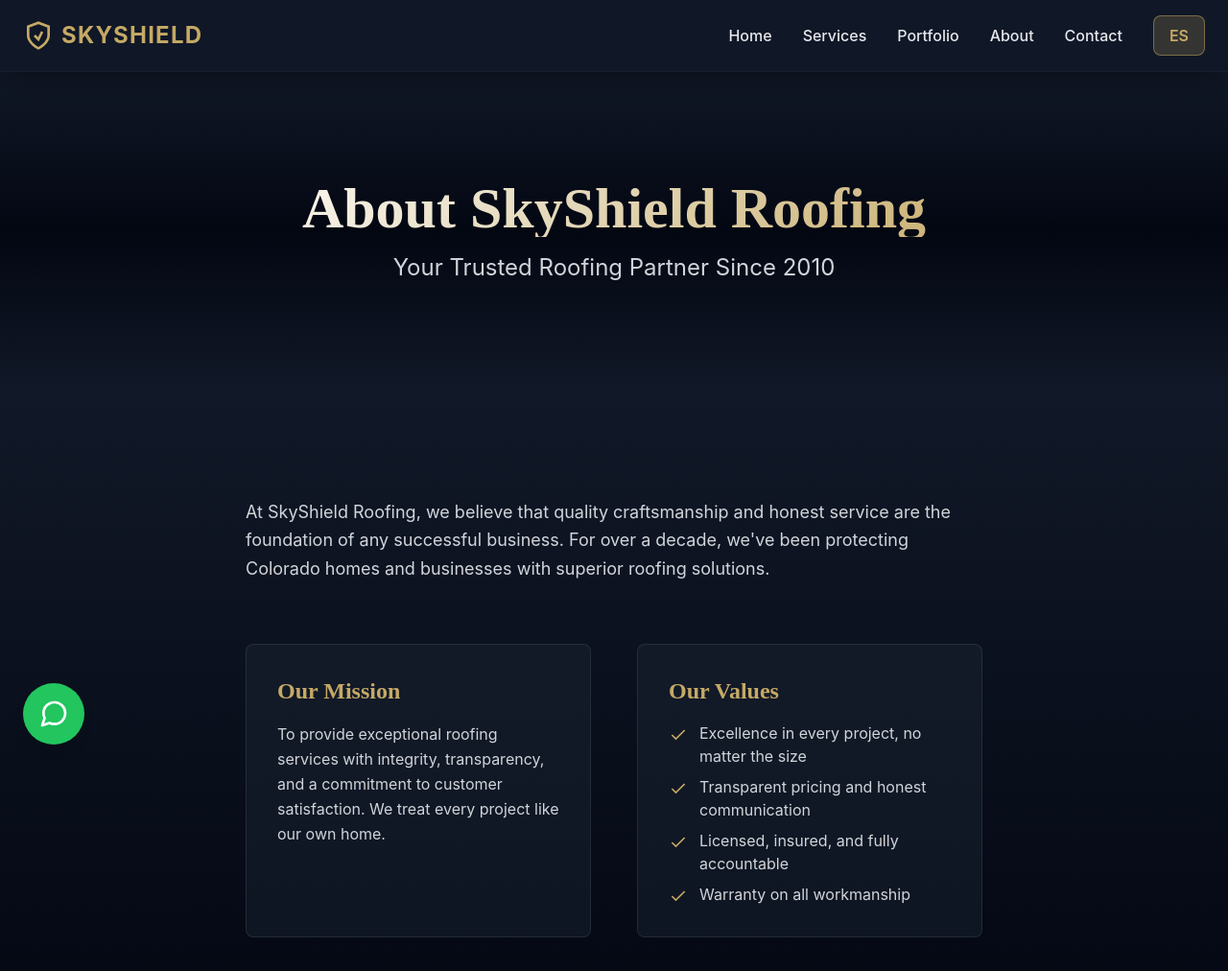
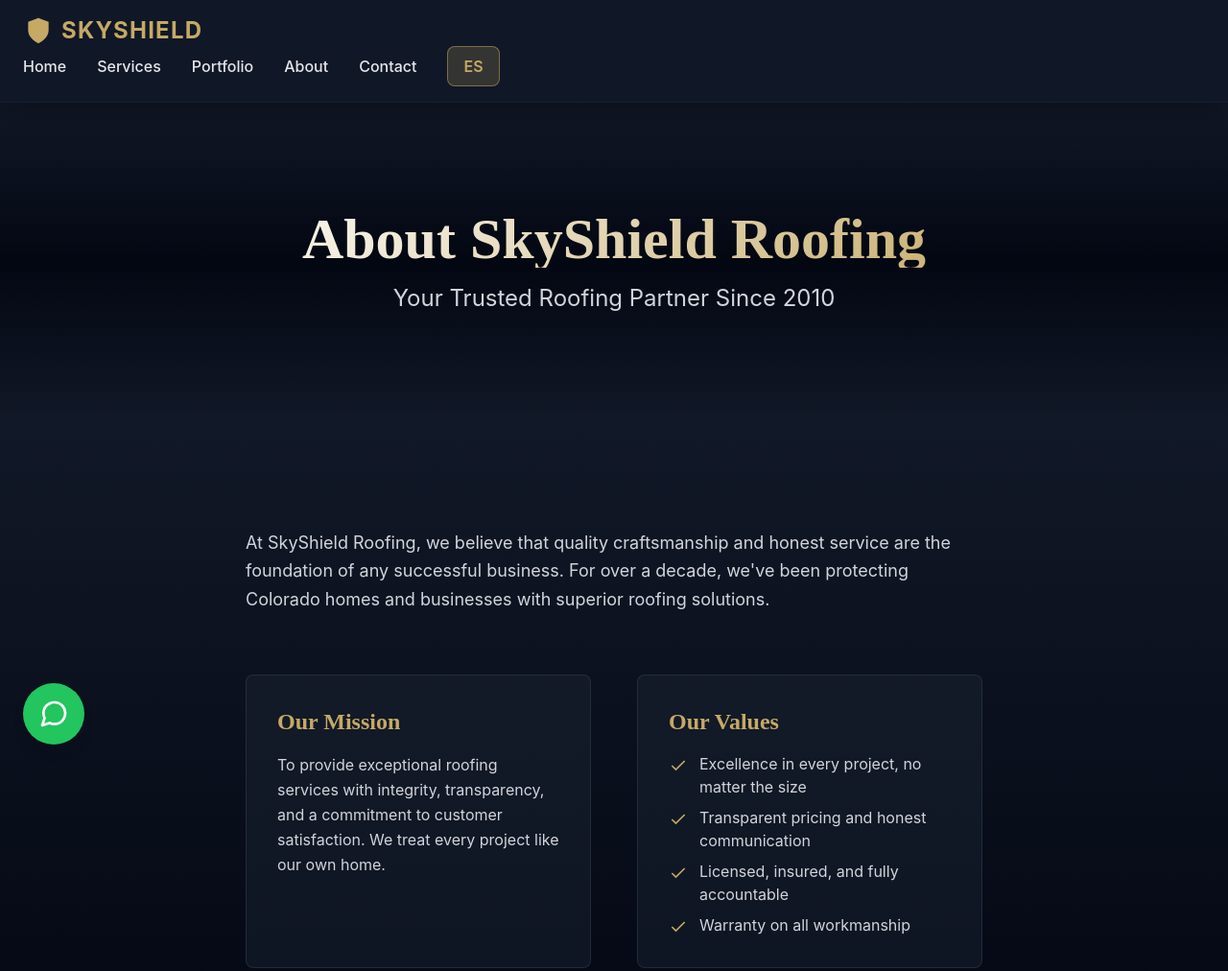
Before and after one commit to ElWenel/skyshield, a website: page pages/about.html in a window 1280 px wide. Shown: the top 1012 px of the page at 96% size. Drawn offline with nearby package versions, Linux system fonts and the light colour scheme.

Commit message:
Update logo: Replace with prominent shield icon

```diff
--- a/pages/about.html
+++ b/pages/about.html
@@ -69,19 +69,17 @@
       style="box-shadow: 0 4px 30px rgba(0, 0, 0, 0.4)"
     >
       <nav class="max-w-7xl mx-auto px-4 md:px-6 py-4">
-        <div class="flex items-center justify-between">
+          <!-- Logo -->
           <a
             href="/"
             class="flex items-center gap-2 text-2xl font-bold text-gold tracking-wider transition-transform duration-300 hover:scale-105"
           >
             <svg
               class="w-8 h-8"
-              fill="none"
-              stroke="currentColor"
-              stroke-width="2"
+              fill="currentColor"
               viewBox="0 0 24 24"
             >
-              <use xlink:href="/assets/icons.svg#icon-licensed"></use>
+              <path d="M12 22s8-4 8-10V5l-8-3-8 3v7c0 6 8 10 8 10z" fill="currentColor"></path>
             </svg>
             <span>SKYSHIELD</span>
           </a>
```
Also changed, not shown: pages/contact.html (+3 -5 lines), pages/index.html (+2 -4 lines), pages/portfolio.html (+3 -5 lines).
